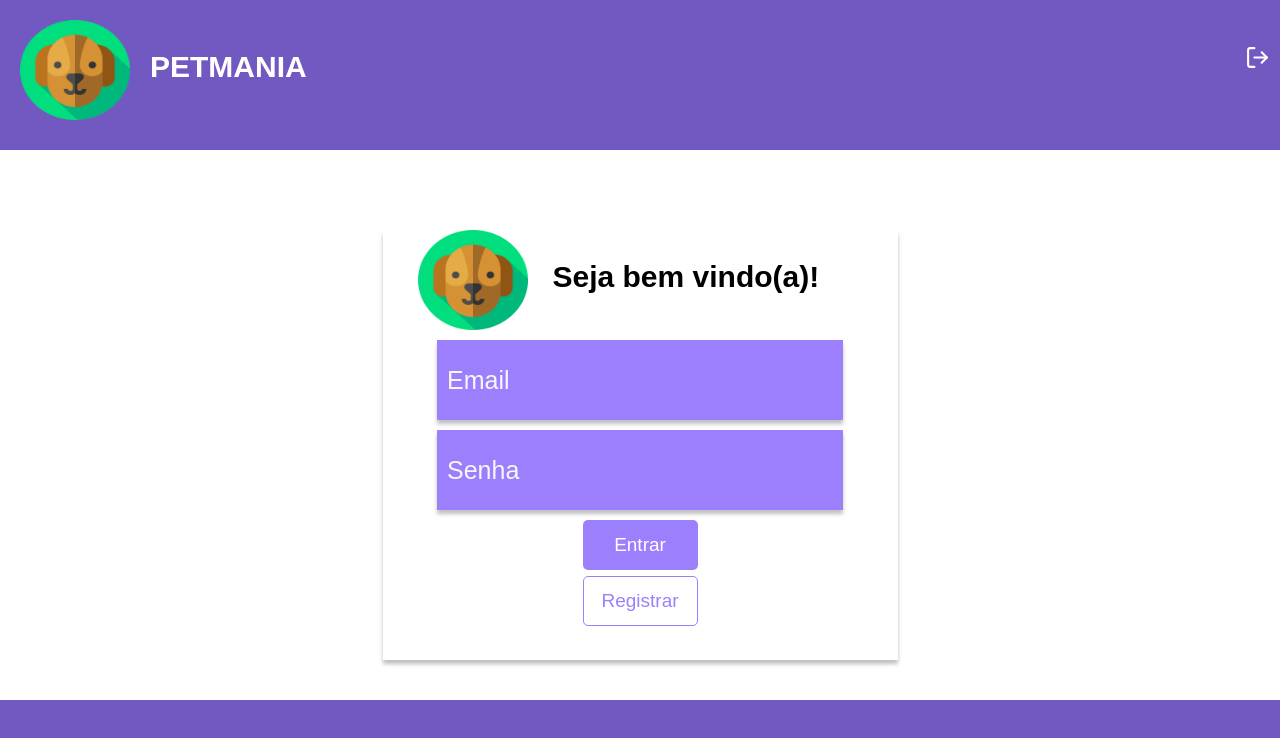
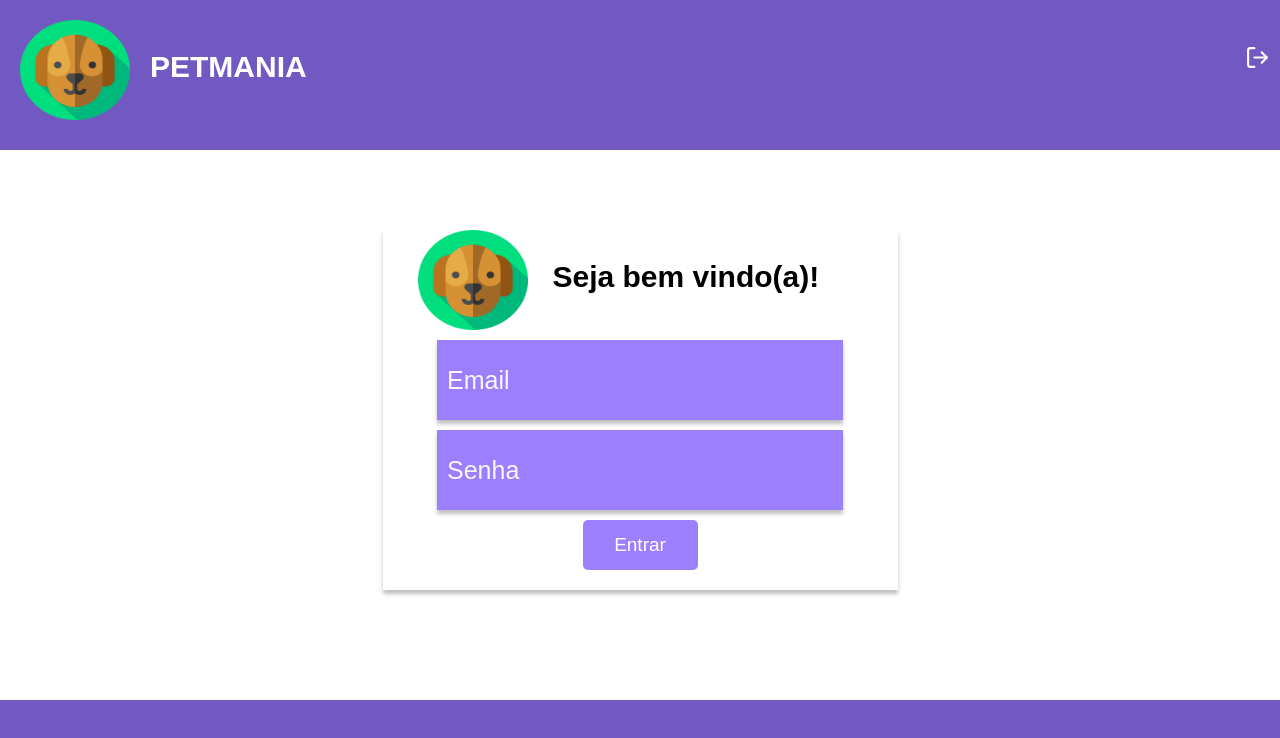
Before and after one commit to tatianemoraes/petmania, a React (Create React App) app: page /painel/login in a window 1280 px wide. Shown: the top 738 px of the page. Built offline with nearby package versions, Linux system fonts and the light colour scheme.

Commit message:
chore: remove register button in login page

```diff
--- a/src/pages/Login/index.js
+++ b/src/pages/Login/index.js
@@ -24,7 +24,7 @@ export default function Login() {
     if(user.email) {
       history.push('/painel/findpet');
     }
-  }, [user, history])
+  }, [user, history]);
 
   return (
     <Container>
@@ -52,7 +52,6 @@ export default function Login() {
         </div>
         <div className="btns-form">
           <button className="btn-log" onClick={(e) => handleLogin(e)}>Entrar</button>
-          <button className="btn-register">Registrar</button>
         </div>
       </div>
       <Footer />
--- a/src/pages/Login/style.js
+++ b/src/pages/Login/style.js
@@ -11,7 +11,7 @@ export const Container = styled.div`
   .form {
     display: flex;
     flex-direction: column;
-    height: 430px;
+    height: 360px;
     width: 515px;
     margin-top: 80px;
     background: linear-gradient(180deg, #FFFFFF 0%, rgba(255, 255, 255, 0) 100%);
@@ -84,19 +84,6 @@ export const Container = styled.div`
         font-size: 19px;
         cursor: pointer;
       }
-
-      .btn-register {
-        height: 50px;
-        width: 115px;
-        border-radius: 5px;
-        outline: none;
-        background: #fff;
-        color: #9C7FFD;
-        font-size: 19px;
-        border: 1px solid #9C7FFD;
-        margin-top: 6px;
-        cursor: pointer;
-      }
     }
   }
 `;
```
